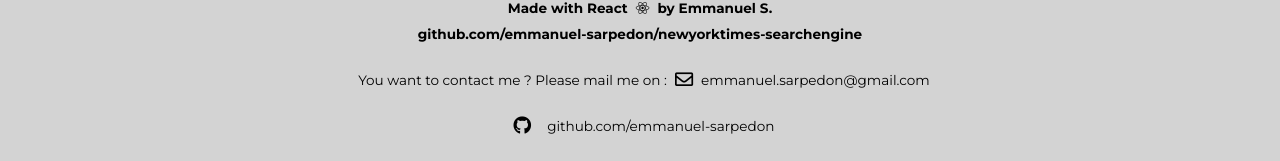
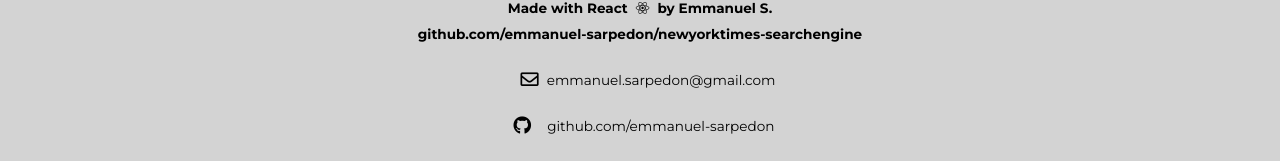
Before and after one commit to emmanuel-sarpedon/newyorktimes-searchengine, a React (Create React App) app: page / in a window 1280 px wide. Shown: the part 1071-1232 px from the top of the page. Built offline with nearby package versions, Linux system fonts and the light colour scheme; no server answers.

Commit message:
[CHORE](Footer): update footer

```diff
--- a/src/Components/Footer/Footer.js
+++ b/src/Components/Footer/Footer.js
@@ -10,7 +10,6 @@ const Footer = () => {
       <div>github.com/emmanuel-sarpedon/newyorktimes-searchengine</div>
       <div className="external-link">
         <a href='mailto: "emmanuel.sarpedon@gmail.com"'>
-          You want to contact me ? Please mail me on :
           <i class="far fa-envelope fa-lg"></i>emmanuel.sarpedon@gmail.com
         </a>
       </div>
```
